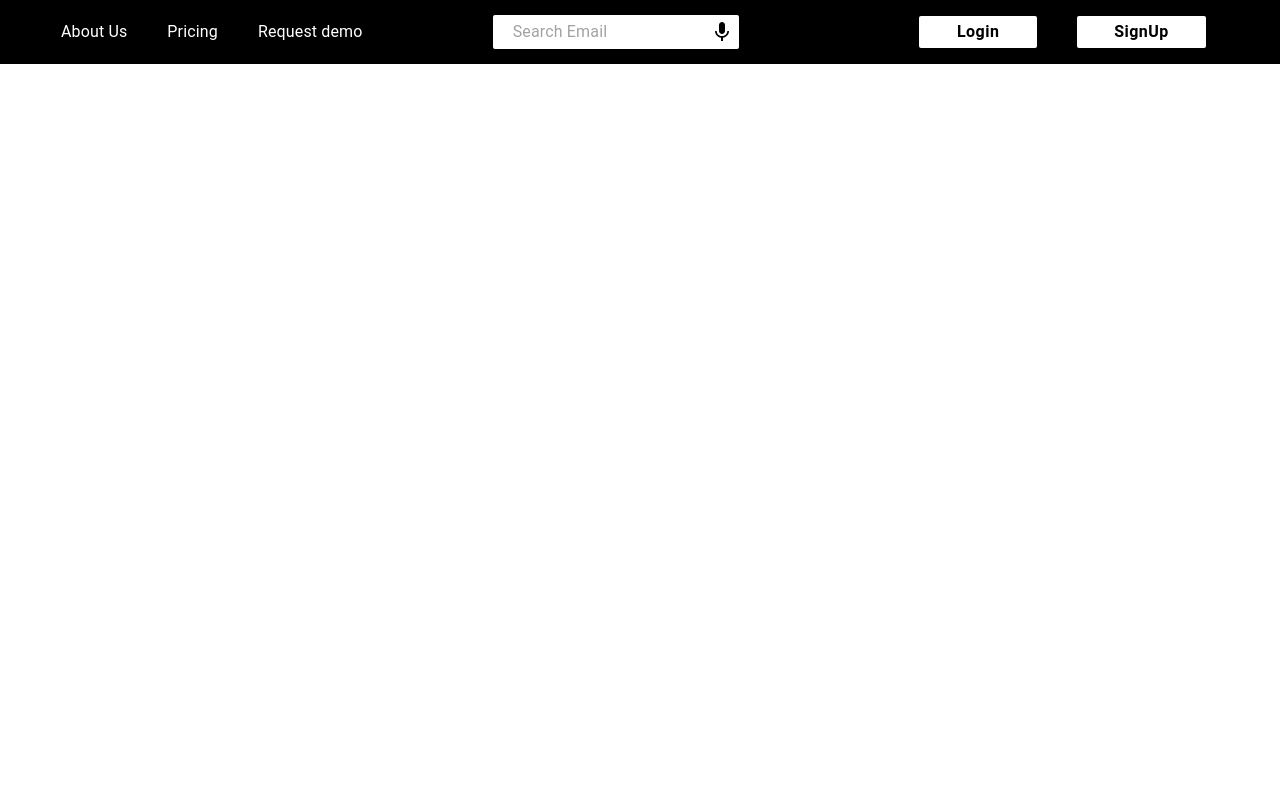
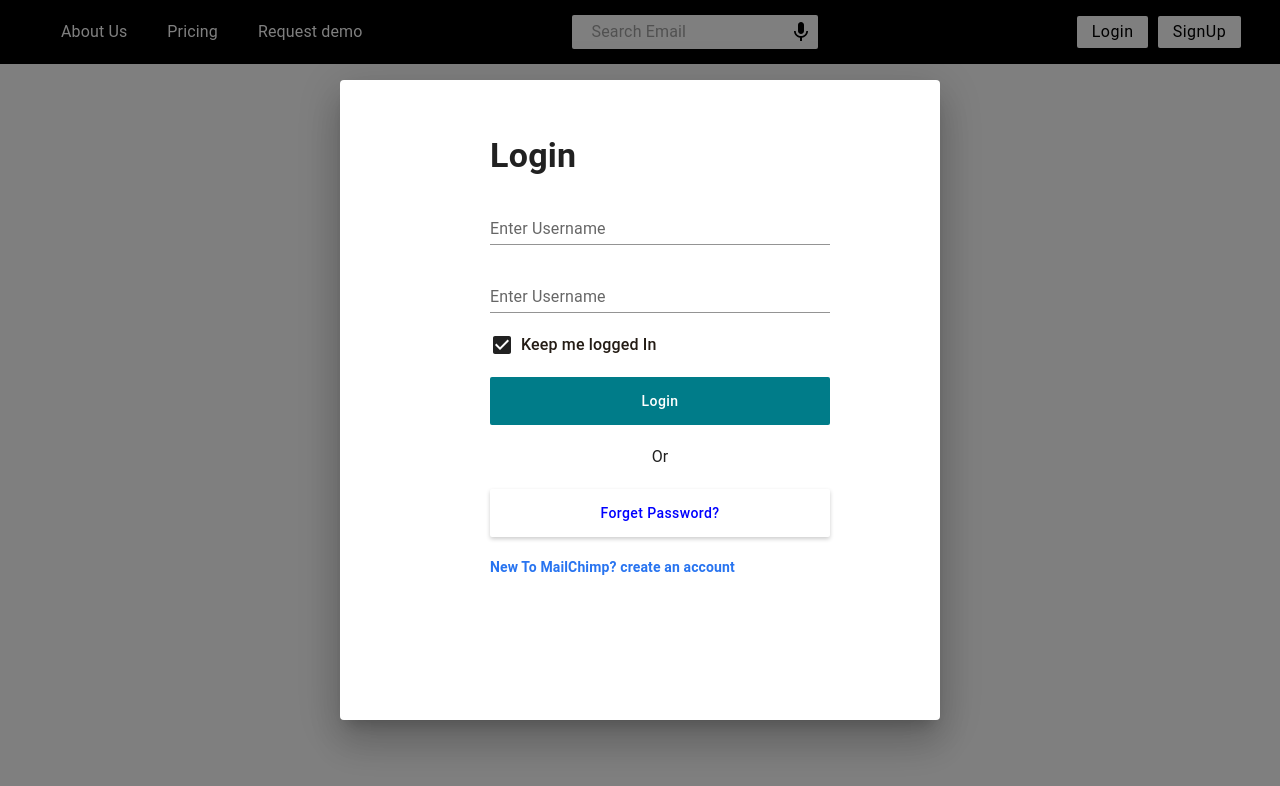
Before and after one commit to shantibhushan416/email-marketing, a React (Create React App) app: page / in a window 1280 px wide. Both pictures are taken after a click on the button "Login". Shown: the top 786 px of the page. Built offline with nearby package versions, Linux system fonts and the light colour scheme.

Commit message:
once more

```diff
--- a/src/component/header/CustomButtons.jsx
+++ b/src/component/header/CustomButtons.jsx
@@ -1,12 +1,15 @@
-import styled from "@emotion/styled";
-import { Box,Button} from "@mui/material";
+
+import { Box,Button,styled} from "@mui/material";
+
+import LoginDialog from "../login/LoginDialog";
+import { useState } from "react";
 
 
 const Wrapper = styled(Box)`
     display: flex;
     margin: 0 3% 0 auto;
     & >  button {
-        margin-right: 40px;
+        margin-right: 10px;
         font-size: 16px
     }
 `;
@@ -15,18 +18,28 @@ const LoginButton = styled(Button)`
     color: black;
     background: #fff;
     text-transform: none;
-    padding: 5px 40px;
+    padding: 5px 10x;
     border-radius: 2px;
     box-shadow: none;
-    font-weight: 600;
+    font-weight: 400;
     height: 32px
 `;
 
 const CustomButtons = () =>{
+
+    const [open, setOpen] = useState(false);
+
+    const handleOpen = () => {
+        setOpen(true)
+    }
+
+
+
     return(
         <Wrapper>
-            <LoginButton variant="contained">Login</LoginButton>
+            <LoginButton variant="contained" onClick={handleOpen}>Login</LoginButton>
             <LoginButton variant="contained">SignUp</LoginButton>
+            <LoginDialog open={open} setOpen={setOpen}/>
         </Wrapper>
     )
 }
--- /dev/null
+++ b/src/component/login/LoginDialog.jsx
@@ -0,0 +1,119 @@
+import {useState} from "react";
+
+import styled from "@emotion/styled";
+import { Box, Button, Dialog, TextField, Typography } from "@mui/material";
+import { CheckBox } from "@mui/icons-material";
+
+
+const Compnent = styled(Box)`
+    height: 80vh;
+    width: 80vh;
+`;
+
+const Wrapper = styled(Box)`
+    display: flex;
+    height: 75%;
+    margin-top: 30px;
+    flex-direction: column;
+    padding: 25px 150px;
+    flex: 1;
+    & > div,& > button,& > p {
+        margin-top: 20px
+    }
+`;
+
+const LoginButton =styled(Button)`
+    text-transform: none;
+    background: #007c89;
+    color: #ffffff;
+    height: 48px;
+    border-radius: 2px;
+`;
+
+const RequestOTPButton =styled(Button)`
+    text-transform: none;
+    background: #ffffff;
+    color: blue;
+    height: 48px;
+    border-radius: 2px;
+    box-shadow: 0 2px 4px 0 rgb(0 0 0 / 20% )
+`;
+
+const Text = styled(Typography)`
+    font-size: 1rem;
+    font-weight: 500;
+    color: #241c15;
+    text-align: center;
+`;
+
+const CreateAccount = styled(Typography)`
+    font-size: 14px;
+    color: #2874f0;
+    font-weight: 600;
+    cursor: pointer;
+`;
+
+
+const accountInitialValues = {
+    login: {
+        view: "login",
+    },
+
+    signup: {
+        view: "signup",
+    }
+}
+
+const label = { inputProps: { 'aria-label': 'Checkbox demo' } };
+
+const LoginDialog = ({open, setOpen}) => {
+
+
+    const [account, toggleAccount] = useState(accountInitialValues.login)
+
+    const handleClose = () => {
+        setOpen(false)
+        toggleAccount(accountInitialValues.login)
+    }
+
+    const signupAccount = () => {
+        toggleAccount(accountInitialValues.signup)
+    }
+
+    return(
+        <Dialog open={open} onClose={handleClose} >
+            <Compnent>
+            { account.view === "login" ?
+                <Wrapper>
+                <Typography variant="h4" style={{fontWeight:"bold"}}>Login</Typography>
+                    <TextField variant="standard" label="Enter Username"/>
+                    <TextField variant="standard" label="Enter Username"/>
+                    <Box style={{display:"flex", flexDirection: "row" }}>                    <CheckBox {...label} style={{marginRight: "7px"}}/>
+                        <Text>Keep me logged In</Text>
+                    </Box>
+                    <LoginButton>Login</LoginButton>
+                    <Typography style={{textAlign: "center"}}>Or</Typography>
+                    <RequestOTPButton>Forget Password?</RequestOTPButton>
+                    <CreateAccount onClick={signupAccount}>New To MailChimp? create an account</CreateAccount>
+                </Wrapper>
+                :
+                <Wrapper>
+                   <Typography variant="h4" style={{fontWeight:"bold"}}>SignUp</Typography>
+                    <TextField variant="outlined"  label="First Name"/>
+                    <TextField variant="outlined" label="LastName"/>
+                    <TextField variant="outlined" label="Business name"/>
+                    <TextField variant="outlined" label="Phone number"/>
+                    <LoginButton style={{marginTop: "50px"}}>
+                        SignUp
+                    </LoginButton>
+                    <LoginButton style={{marginTop: "50px"}}>
+                        SignUp
+                    </LoginButton>
+                </Wrapper>
+            }
+            </Compnent>
+        </Dialog>
+    )
+}
+
+export default LoginDialog
```
